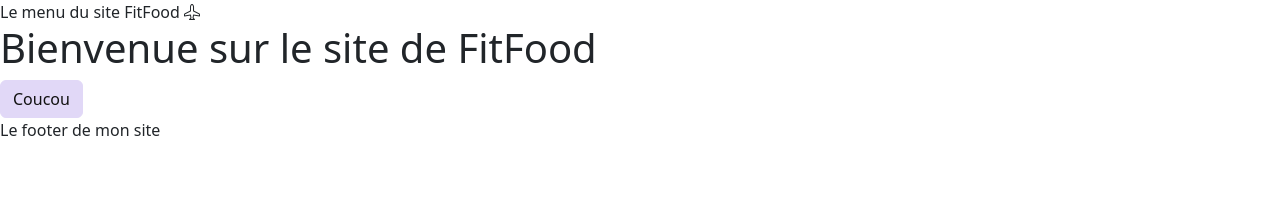
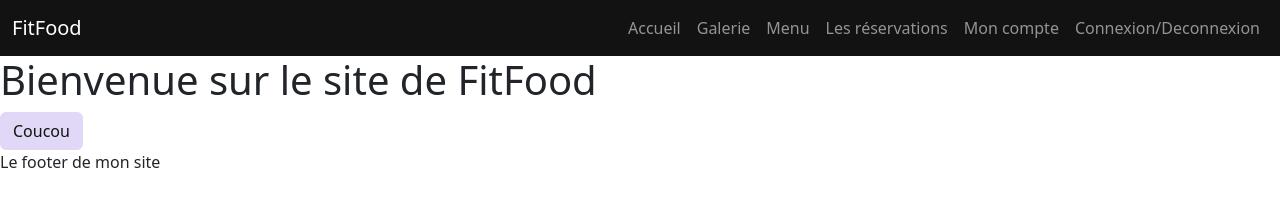
Before and after one commit to mimiecmoua/FitFood, a website with bundled scripts: page index.html in a window 1280 px wide. Built offline with nearby package versions, Linux system fonts and the light colour scheme; files whose address does not match are found by name; a web font is replaced by a local one.

Commit message:
Add site header

```diff
--- a/index.html
+++ b/index.html
@@ -11,7 +11,38 @@
 </head>
 <body>
 
-    <header>Le menu du site FitFood <i class="bi bi-airplane"></i></header>
+    <header>
+        <nav class="navbar navbar-expand-lg bg-black" data-bs-theme="dark">
+            <div class="container-fluid">
+              <a class="navbar-brand" href="#">FitFood</a>
+              <button class="navbar-toggler" type="button" data-bs-toggle="collapse" data-bs-target="#navbarSupportedContent" aria-controls="navbarSupportedContent" aria-expanded="false" aria-label="Toggle navigation">
+                <span class="navbar-toggler-icon"></span>
+              </button>
+              <div class="collapse navbar-collapse" id="navbarSupportedContent">
+                <ul class="navbar-nav ms-auto mb-2 mb-lg-0">
+                  <li class="nav-item">
+                    <a class="nav-link"  href="/">Accueil</a>
+                  </li>
+                  <li class="nav-item">
+                    <a class="nav-link" href="#">Galerie</a>
+                  </li>
+                  <li class="nav-item">
+                    <a class="nav-link" href="#">Menu</a>
+                  </li>
+                  <li class="nav-item">
+                    <a class="nav-link" href="#">Les réservations</a>
+                  </li>
+                  <li class="nav-item">
+                    <a class="nav-link" href="#">Mon compte</a>
+                  </li>
+                  <li class="nav-item">
+                    <a class="nav-link" href="#">Connexion/Deconnexion</a>
+                  </li>
+                </ul>
+              </div>
+            </div>
+          </nav>
+    </header>
 
     <main id="main-page">
 
```
